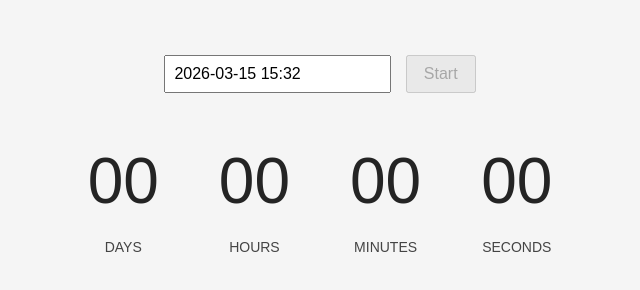
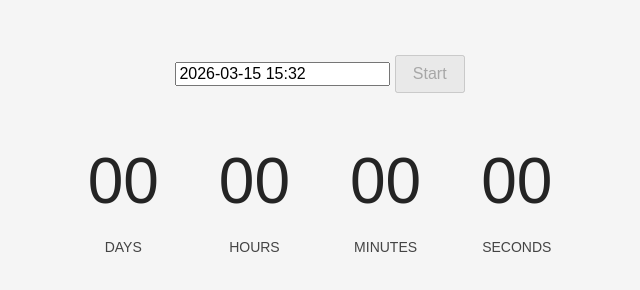
Before and after one commit to chernovetskiy96-commits/goit-js-hw-10, a website built with Vite: page src/1-timer.html in a window 1280 px wide. Shown: the whole page, without its empty margins (320-960 px from the left). Built offline with nearby package versions, Linux system fonts and the light colour scheme.

Commit message:
edit errors

```diff
--- a/package.json
+++ b/package.json
@@ -5,7 +5,7 @@
   "type": "module",
   "scripts": {
     "dev": "vite",
-    "build": "vite build --base=/vanilla-app-template/",
+    "build": "vite build --base=/goit-js-hw-10/",
     "preview": "vite preview"
   },
   "devDependencies": {
--- a/src/1-timer.html
+++ b/src/1-timer.html
@@ -21,18 +21,13 @@
       href="https://cdn.jsdelivr.net/npm/basiclightbox@5.0.4/dist/basicLightbox.min.css"
     />
     <link rel="stylesheet" href="./css/styles.css" />
-    <link rel="stylesheet" href="iziToast.min.css" />
     <title>Gallery</title>
   </head>
   <body>
     <div class="timer">
       <div class="controls">
-        <input
-          type="datetime-local"
-          id="js-input-date"
-          class="input-date js-input-date"
-        />
-        <button class="start-btn js-start-btn">Start</button>
+        <input type="text" id="datetime-picker" />
+        <button type="button" class="start-btn js-start-btn">Start</button>
       </div>
 
       <div class="clockface js-clockface">
@@ -58,6 +53,5 @@
       </div>
     </div>
     <script type="module" src="./js/1-timer.js"></script>
-    <script src="iziToast.min.js" type="text/javascript"></script>
   </body>
 </html>
--- a/src/js/1-timer.js
+++ b/src/js/1-timer.js
@@ -5,7 +5,7 @@ import "izitoast/dist/css/iziToast.min.css";
 
 
 const startBtn = document.querySelector('.js-start-btn');
-const dateInput = document.querySelector('.js-input-date');
+const dateInput = document.querySelector('#datetime-picker');
 
 const daysSpan = document.querySelector('[data-days]');
 const hoursSpan = document.querySelector('[data-hours]');
```
